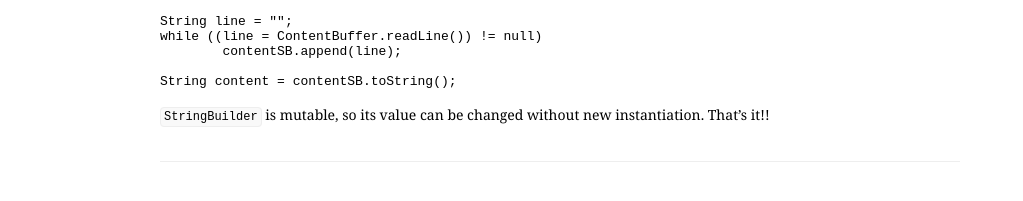
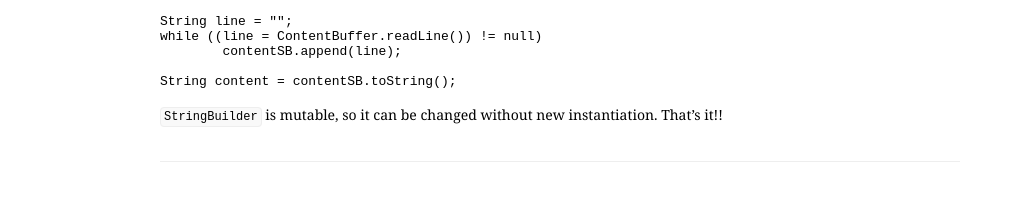
Before and after one commit to rafaelrezend/rafaelrezend.github.io, a Jekyll site: the page built from _posts/2013-09-22-improving-performance-with-stringbuilder.markdown, in a window 1280 px wide. Shown: the part 598-799 px from the top of the page, without its empty margins (0-1023 px from the left). Built offline with Jekyll 4.4.1, drawn with Linux system fonts in a browser that asks for light colours; Markdown is read by kramdown in place of the engine named in the settings.

Commit message:
New post.

````diff
--- a/_posts/2013-09-22-improving-performance-with-stringbuilder.markdown
+++ b/_posts/2013-09-22-improving-performance-with-stringbuilder.markdown
@@ -43,5 +43,5 @@ while ((line = ContentBuffer.readLine()) != null)
 String content = contentSB.toString();
 ```
 
-`StringBuilder` is mutable, so its value can be changed without new instantiation.
+`StringBuilder` is mutable, so it can be changed without new instantiation.
 That's it!!
````
